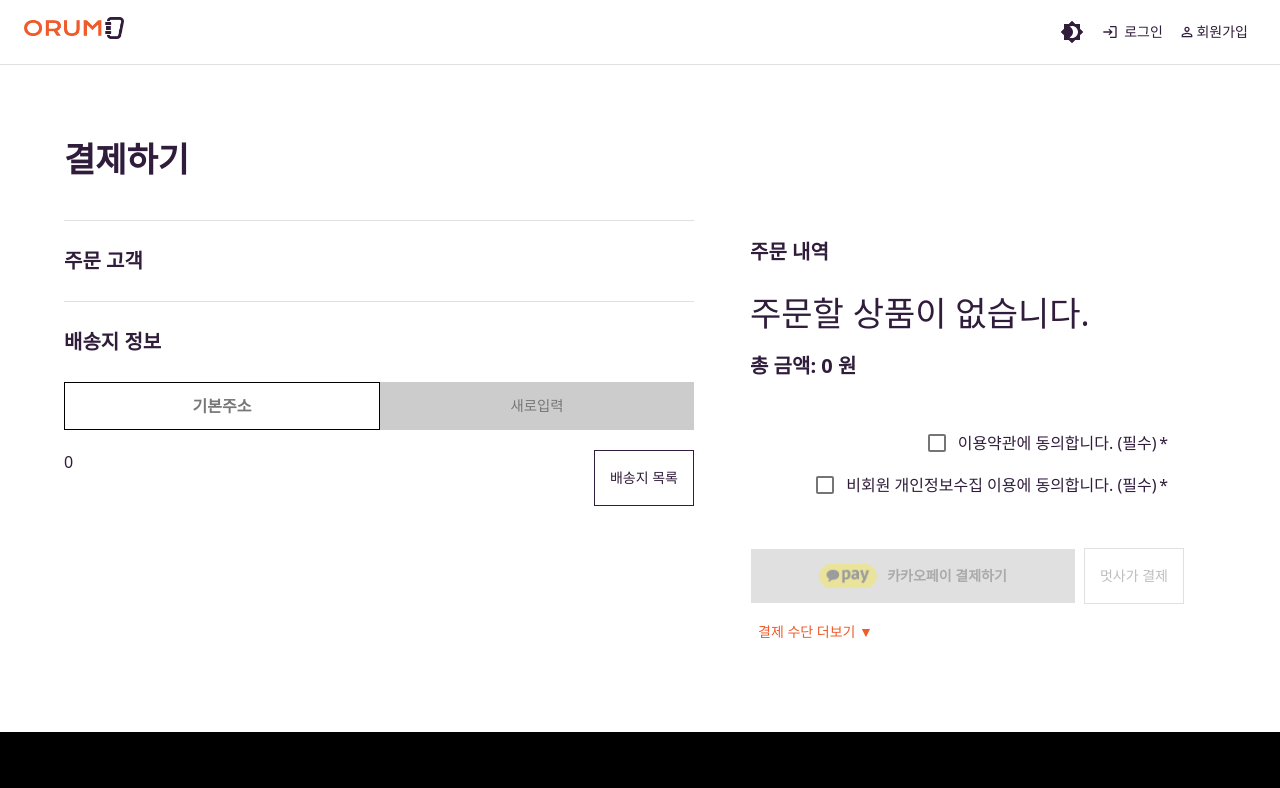
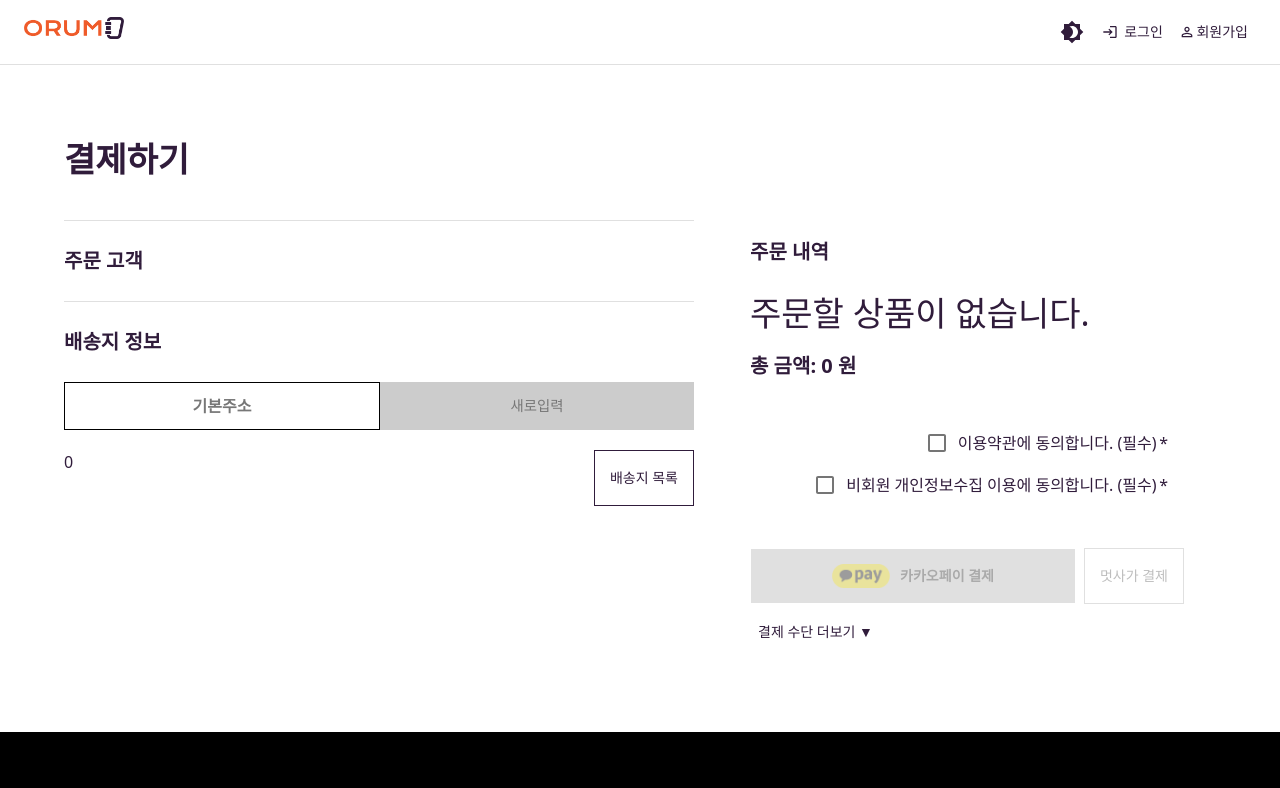
Before and after one commit to veryyounng/orum-market-front, a React (Vite) app: page /checkout in a window 1280 px wide. Shown: the top 788 px of the page. Built offline with nearby package versions, Linux system fonts and the light colour scheme; a web font is replaced by a local one.

Commit message:
Refactor: 결제 문구 수정

```diff
--- a/src/pages/user/CheckOut.tsx
+++ b/src/pages/user/CheckOut.tsx
@@ -627,12 +627,12 @@ export default function CheckOut() {
                   }}
                 />
               )}
-              카카오페이 결제하기
+              카카오페이 결제
             </Button>
             <Button
               onClick={handlePurchase}
               variant="outlined"
-              color="inherit"
+              color="primary"
               style={{ height: '56px' }}
               disabled={!handlePurchaseEnabled()}
             >
@@ -640,7 +640,10 @@ export default function CheckOut() {
             </Button>
           </Box>
 
-          <Button onClick={() => setShowMoreItems(!showMoreItems)}>
+          <Button
+            onClick={() => setShowMoreItems(!showMoreItems)}
+            color="inherit"
+          >
             결제 수단 더보기
             {showMoreItems ? ' ▲' : ' ▼'}
           </Button>
@@ -660,7 +663,7 @@ export default function CheckOut() {
                 <Button
                   onClick={() => requestPayment(pg.id)}
                   variant="outlined"
-                  color="primary"
+                  color="inherit"
                   fullWidth
                   style={{ height: '56px' }}
                   disabled={!handlePurchaseEnabled()}
```
